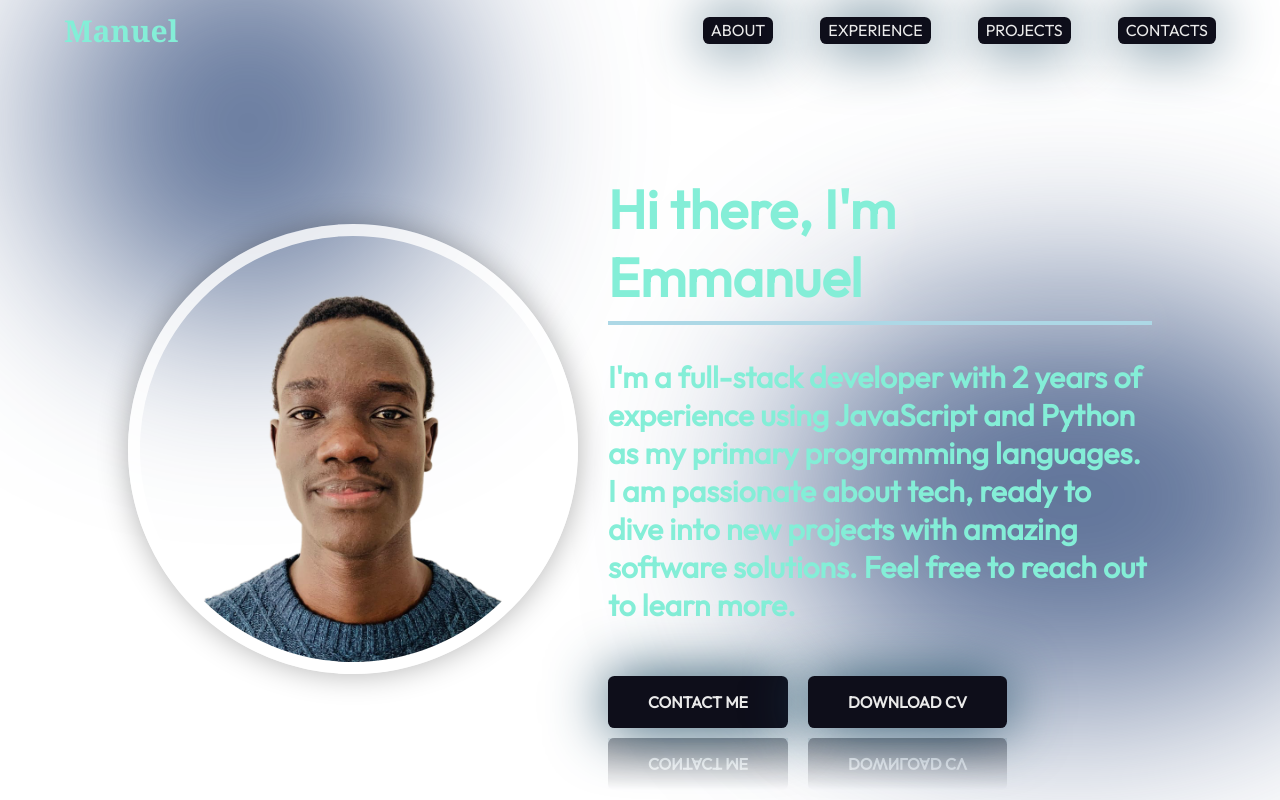
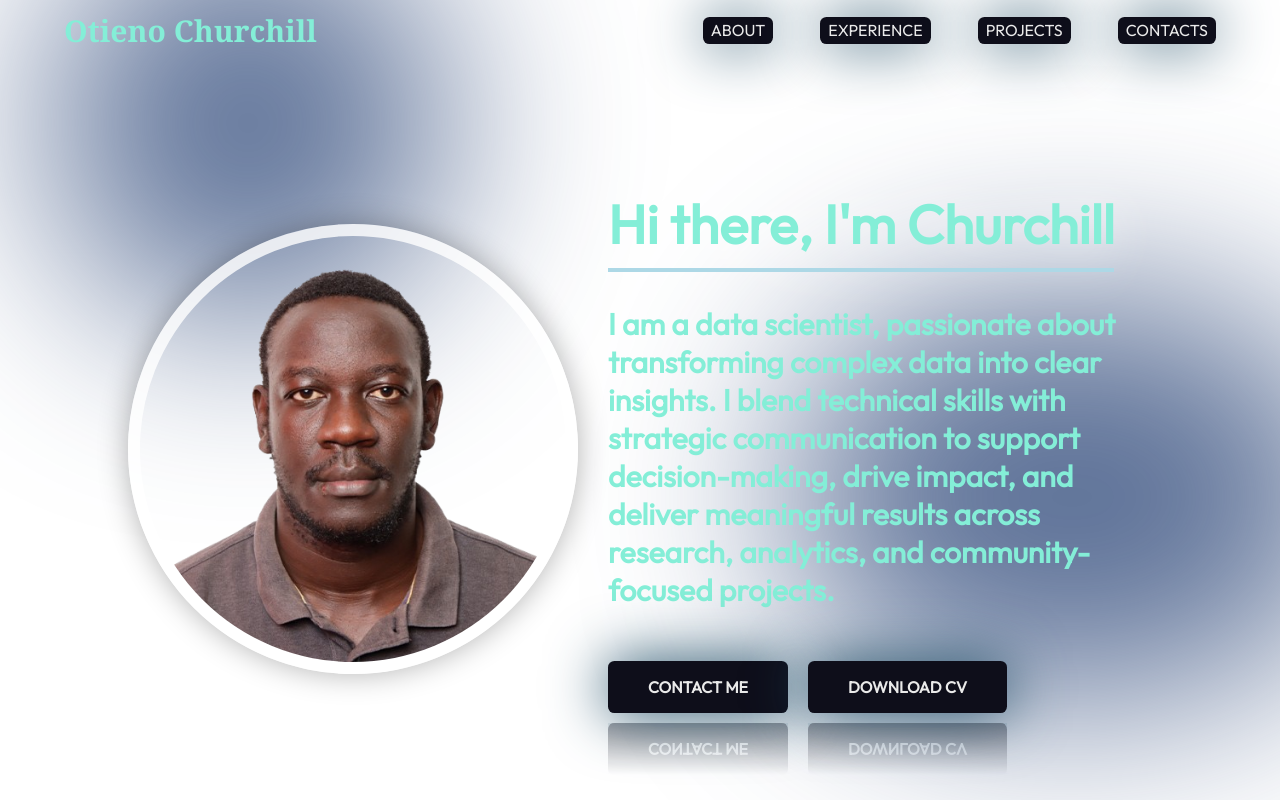
Before and after one commit to Churchill-DS/portfolio, a React (Vite) app: page / in a window 1280 px wide. Shown: the top 800 px of the page. Built offline with nearby package versions, Linux system fonts and the light colour scheme.

Commit message:
adds hero information

```diff
--- a/src/components/About/About.jsx
+++ b/src/components/About/About.jsx
@@ -54,20 +54,20 @@ export const About = () => {
         <ul className={styles.aboutItems}>
           <li className={styles.aboutItem}><img src={getImageUrl("about/cursorIcon.png")} alt="cursor icon"/>
             <div className={styles.aboutItemText}>
-              <h3>Front-end developer</h3>
-              <p>I am a front-end developer with proficiency in building responsive and well-optimized websites.</p>
+              <h3>Data Analyst</h3>
+              <p>I specialize in transforming raw data into actionable insights using tools like Excel, SQL, and Power BI to support informed decision-making.</p>
             </div>
           </li>
           <li className={styles.aboutItem}><img src={getImageUrl("about/serverIcon.png")} alt="server icon"/>
             <div className={styles.aboutItemText}>
-              <h3>Back-end developer</h3>
-              <p>I have experience spanning a year and a half in developing fast and optimized back-end systems and APIs.</p>
+              <h3>Statistical & Predictive Analysis</h3>
+              <p>With a solid foundation in statistics and machine learning, I interpret trends and build models that reveal hidden patterns and forecast outcomes.</p>
             </div>
           </li>
           <li className={styles.aboutItem}><img src={getImageUrl("about/uiIcon.png")} alt="UI icon"/>
             <div className={styles.aboutItemText}>
-              <h3>UI Design</h3>
-              <p>I craft visually captivating user interfaces that seamlessly blend aesthetics with functionality.</p>
+              <h3>Data Visualization</h3>
+              <p>I design clear, compelling dashboards and visual reports that make complex data easy to understand for both technical and non-technical audiences..</p>
             </div>
           </li>
         </ul>
--- a/src/components/Hero/Hero.jsx
+++ b/src/components/Hero/Hero.jsx
@@ -17,7 +17,7 @@ export const Hero = () => {
       { opacity: 1, x: 0, duration: 1.5, ease: "power2.out" }
     );
 
-    const titleText = "Hi there, I'm Emmanuel";
+    const titleText = "Hi there, I'm Churchill";
     const titleSpan = titleRef.current;
     titleSpan.innerHTML = '';
 
@@ -67,7 +67,7 @@ export const Hero = () => {
           ref={headshotRef}
           className={styles.headshot}
           src={getImageUrl("hero/me.png")}
-          alt="Emmanuel Okinyi"
+          alt="Otieno Churchill"
         />
       </div>
       <div className={styles.content}>
@@ -75,16 +75,16 @@ export const Hero = () => {
           {/* The text will be animated by GSAP */}
         </h1>
         <h2 ref={descriptionRef} className={styles.description}>
-          I'm a full-stack developer with 2 years of experience using JavaScript and Python as my primary programming languages.
-          I am passionate about tech, ready to dive into new projects with amazing software solutions.
-          Feel free to reach out to learn more.
+        I am a data scientist, passionate about transforming complex data into clear insights.
+         I blend technical skills with strategic communication to support decision-making, drive impact, and deliver meaningful results across research, analytics,
+          and community-focused projects.
         </h2>
         <div className={styles.buttonGroup}>
-          <a className={styles.contactBtn} href="mailto:emmanuelokinyi799@gmail.com">Contact me</a>
+          <a className={styles.contactBtn} href="mailto:danielotieno189@gmail.com">Contact me</a>
           <a
             className={`${styles.contactBtn} ${styles.downloadBtn}`}
             href="/assets/cv-bmtw_fix.pdf"
-            download="Emmanuel_Okinyi_CV.pdf">
+            download="Otieno_Churchill_CV.pdf">
             Download CV
           </a>
         </div>
--- a/src/components/Navbar/Navbar.jsx
+++ b/src/components/Navbar/Navbar.jsx
@@ -7,7 +7,7 @@ export const Navbar = () => {
 
   return (
    <nav id='back' className={styles.navbar}>
-    <a className={styles.title} href="/" >Manuel</a>
+    <a className={styles.title} href="/" >Otieno Churchill</a>
     <div className={styles.menu}>
         <img className={styles.menuBtn} src={menuOpen ? getImageUrl("nav/closeIcon.png") : getImageUrl("nav/menuIcon.png")} alt='menu-button'
         onClick={() => setMenuOpen(!menuOpen)}/>
```
Also changed, not shown: assets/hero/me.png, 1 other file (tests, documents, lock files or other folders).
